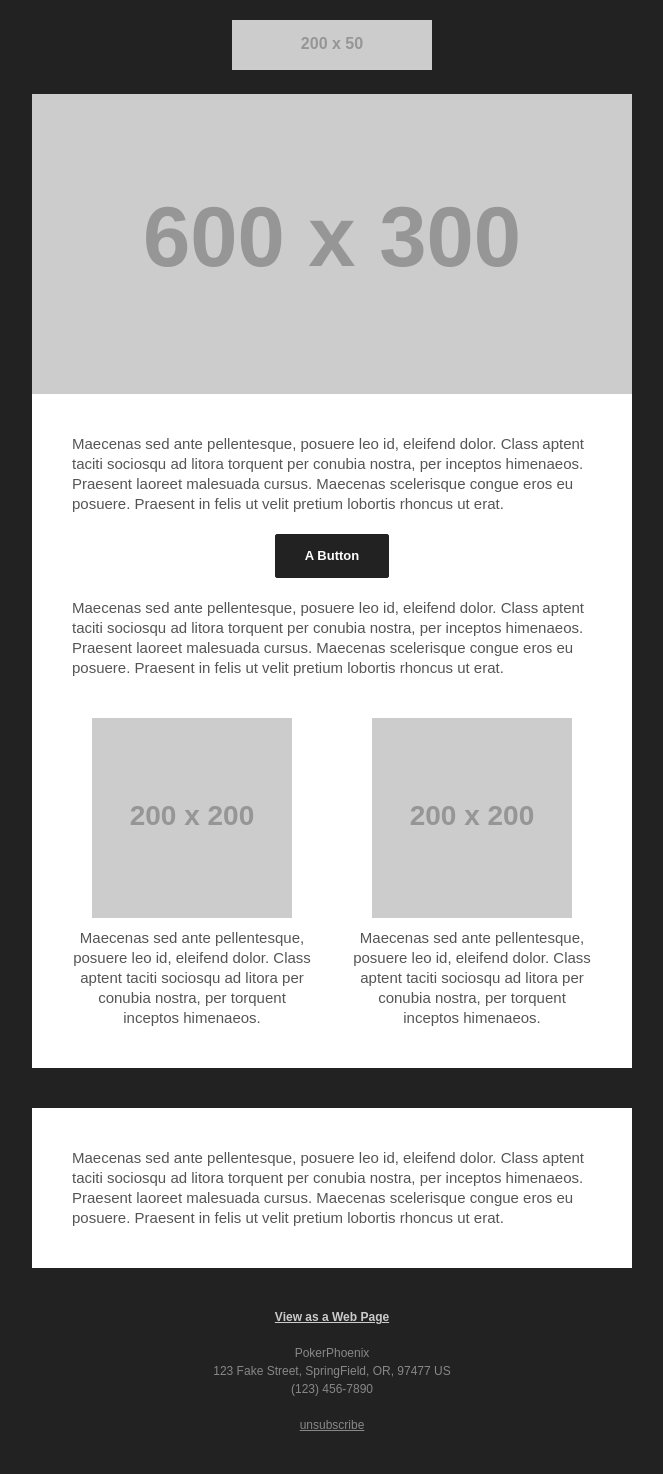
After one commit to logicappsource/phoenix, a PHP site: page /assets/login/email.php in a window 1280 px wide. The commit adds this page. Shown: the whole page, without its empty margins (308-971 px from the left). Run offline with PHP 8.4, Linux system fonts and the light colour scheme; grey boxes labelled with a size stand in for pictures from a placeholder-image service; some libraries are stand-ins or nearby versions.

Commit message:
commit "Email+Forgot PSW"

```diff
--- a/assets/content/pages/login/login.php
+++ b/assets/content/pages/login/login.php
@@ -1,4 +1,3 @@
-
 
 
 <div class="modal-dialog" id="loginmodal">
--- /dev/null
+++ b/assets/login/email.php
@@ -0,0 +1,263 @@
+<!DOCTYPE html>
+<html xmlns="http://www.w3.org/1999/xhtml">
+<head>
+    <meta charset="utf-8"> <!-- utf-8 works for most cases -->
+    <meta name="viewport" content="width=device-width"> <!-- Forcing initial-scale shouldn't be necessary -->
+    <meta http-equiv="X-UA-Compatible" content="IE=edge"> <!-- Use the latest (edge) version of IE rendering engine -->
+    <meta name="x-apple-disable-message-reformatting">  <!-- Disable auto-scale in iOS 10 Mail entirely -->
+    <title></title> <!-- The title tag shows in email notifications, like Android 4.4. -->
+
+    <!-- Web Font / @font-face : BEGIN -->
+	<!-- NOTE: If web fonts are not required, lines 10 - 27 can be safely removed. -->
+
+    <!-- Desktop Outlook chokes on web font references and defaults to Times New Roman, so we force a safe fallback font. -->
+    <!--[if mso]>
+        <style>
+            * {
+                font-family: sans-serif !important;
+            }
+        </style>
+    <![endif]-->
+
+    <!-- All other clients get the webfont reference; some will render the font and others will silently fail to the fallbacks. More on that here: http://stylecampaign.com/blog/2015/02/webfont-support-in-email/ -->
+    <!--[if !mso]><!-->
+        <!-- insert web font reference, eg: <link href='https://fonts.googleapis.com/css?family=Roboto:400,700' rel='stylesheet' type='text/css'> -->
+    <!--<![endif]-->
+
+    <!-- Web Font / @font-face : END -->
+
+      <!-- CSS Reset -->
+    <style>
+
+        /* What it does: Remove spaces around the email design added by some email clients. */
+        /* Beware: It can remove the padding / margin and add a background color to the compose a reply window. */
+        html,
+        body {
+            margin: 0 auto !important;
+            padding: 0 !important;
+            height: 100% !important;
+            width: 100% !important;
+        }
+
+        /* What it does: Stops email clients resizing small text. */
+        * {
+            -ms-text-size-adjust: 100%;
+            -webkit-text-size-adjust: 100%;
+        }
+
+        /* What is does: Centers email on Android 4.4 */
+        div[style*="margin: 16px 0"] {
+            margin:0 !important;
+        }
+
+        /* What it does: Stops Outlook from adding extra spacing to tables. */
+        table,
+        td {
+            mso-table-lspace: 0pt !important;
+            mso-table-rspace: 0pt !important;
+        }
+
+        /* What it does: Fixes webkit padding issue. Fix for Yahoo mail table alignment bug. Applies table-layout to the first 2 tables then removes for anything nested deeper. */
+        table {
+            border-spacing: 0 !important;
+            border-collapse: collapse !important;
+            table-layout: fixed !important;
+            margin: 0 auto !important;
+        }
+        table table table {
+            table-layout: auto;
+        }
+
+        /* What it does: Uses a better rendering method when resizing images in IE. */
+        img {
+            -ms-interpolation-mode:bicubic;
+        }
+
+        /* What it does: A work-around for iOS meddling in triggered links. */
+        .mobile-link--footer a,
+        a[x-apple-data-detectors] {
+            color:inherit !important;
+            text-decoration: underline !important;
+        }
+
+        /* What it does: Prevents underlining the button text in Windows 10 */
+        .button-link {
+            text-decoration: none !important;
+        }
+
+    </style>
+
+    <!-- Progressive Enhancements -->
+    <style>
+
+        /* What it does: Hover styles for buttons */
+        .button-td,
+        .button-a {
+            transition: all 100ms ease-in;
+        }
+        .button-td:hover,
+        .button-a:hover {
+            background: #555555 !important;
+            border-color: #555555 !important;
+        }
+
+    </style>
+
+</head>
+<body width="100%" bgcolor="#222222" style="margin: 0; mso-line-height-rule: exactly;">
+    <center style="width: 100%; background: #222222;">
+
+        <!-- Visually Hidden Preheader Text : BEGIN -->
+        <div style="display:none;font-size:1px;line-height:1px;max-height:0px;max-width:0px;opacity:0;overflow:hidden;mso-hide:all;font-family: sans-serif;">
+            (Optional) This text will appear in the inbox preview, but not the email body.
+        </div>
+        <!-- Visually Hidden Preheader Text : END -->
+
+        <!--
+            Set the email width. Defined in two places:
+            1. max-width for all clients except Desktop Windows Outlook, allowing the email to squish on narrow but never go wider than 600px.
+            2. MSO tags for Desktop Windows Outlook enforce a 600px width.
+        -->
+        <div style="max-width: 600px; margin: auto;">
+            <!--[if mso]>
+            <table role="presentation" cellspacing="0" cellpadding="0" border="0" width="600" align="center">
+            <tr>
+            <td>
+            <![endif]-->
+
+            <!-- Email Header : BEGIN -->
+            <table role="presentation" cellspacing="0" cellpadding="0" border="0" align="center" width="100%" style="max-width: 600px;">
+                <tr>
+                    <td style="padding: 20px 0; text-align: center">
+                        <img src="http://placehold.it/200x50" width="200" height="50" alt="alt_text" border="0" style="height: auto; background: #dddddd; font-family: sans-serif; font-size: 15px; line-height: 20px; color: #555555;">
+                    </td>
+                </tr>
+            </table>
+            <!-- Email Header : END -->
+
+            <!-- Email Body : BEGIN -->
+            <table role="presentation" cellspacing="0" cellpadding="0" border="0" align="center" width="100%" style="max-width: 600px;">
+
+                <!-- Hero Image, Flush : BEGIN -->
+                <tr>
+                    <td bgcolor="#ffffff">
+                        <img src="http://placehold.it/600x300" width="600" height="" alt="alt_text" border="0" align="center" style="width: 100%; max-width: 600px; height: auto; background: #dddddd; font-family: sans-serif; font-size: 15px; line-height: 20px; color: #555555;">
+                    </td>
+                </tr>
+                <!-- Hero Image, Flush : END -->
+
+                <!-- 1 Column Text + Button : BEGIN -->
+                <tr>
+                    <td bgcolor="#ffffff">
+                        <table role="presentation" cellspacing="0" cellpadding="0" border="0" width="100%">
+                            <tr>
+                                <td style="padding: 40px; font-family: sans-serif; font-size: 15px; line-height: 20px; color: #555555;">
+                                    Maecenas sed ante pellentesque, posuere leo id, eleifend dolor. Class aptent taciti sociosqu ad litora torquent per conubia nostra, per inceptos himenaeos. Praesent laoreet malesuada cursus. Maecenas scelerisque congue eros eu posuere. Praesent in felis ut velit pretium lobortis rhoncus ut&nbsp;erat.
+                                    <br><br>
+                                    <!-- Button : Begin -->
+                                    <table role="presentation" cellspacing="0" cellpadding="0" border="0" align="center" style="margin: auto;">
+                                        <tr>
+                                            <td style="border-radius: 3px; background: #222222; text-align: center;" class="button-td">
+                                                <a href="http://www.google.com" style="background: #222222; border: 15px solid #222222; font-family: sans-serif; font-size: 13px; line-height: 1.1; text-align: center; text-decoration: none; display: block; border-radius: 3px; font-weight: bold;" class="button-a">
+                                                    <span style="color:#ffffff;" class="button-link">&nbsp;&nbsp;&nbsp;&nbsp;A Button&nbsp;&nbsp;&nbsp;&nbsp;</span>
+                                                </a>
+                                            </td>
+                                        </tr>
+                                    </table>
+                                    <!-- Button : END -->
+                                    <br>
+                                    Maecenas sed ante pellentesque, posuere leo id, eleifend dolor. Class aptent taciti sociosqu ad litora torquent per conubia nostra, per inceptos himenaeos. Praesent laoreet malesuada cursus. Maecenas scelerisque congue eros eu posuere. Praesent in felis ut velit pretium lobortis rhoncus ut&nbsp;erat.
+                                </td>
+                                </tr>
+                        </table>
+                    </td>
+                </tr>
+                <!-- 1 Column Text + Button : BEGIN -->
+
+                <!-- 2 Even Columns : BEGIN -->
+                <tr>
+                    <td bgcolor="#ffffff" align="center" height="100%" valign="top" width="100%" style="padding-bottom: 40px">
+                        <table role="presentation" border="0" cellpadding="0" cellspacing="0" align="center" width="100%" style="max-width:560px;">
+                            <tr>
+                                <td align="center" valign="top" width="50%">
+                                    <table role="presentation" cellspacing="0" cellpadding="0" border="0" width="100%" style="font-size: 14px;text-align: left;">
+                                        <tr>
+                                            <td style="text-align: center; padding: 0 10px;">
+                                                <img src="http://placehold.it/200" width="200" height="" alt="alt_text" border="0" align="center" style="width: 100%; max-width: 200px; background: #dddddd; font-family: sans-serif; font-size: 15px; line-height: 20px; color: #555555;">
+                                            </td>
+                                        </tr>
+                                        <tr>
+                                            <td style="text-align: center;font-family: sans-serif; font-size: 15px; line-height: 20px; color: #555555; padding: 10px 10px 0;" class="stack-column-center">
+                                                Maecenas sed ante pellentesque, posuere leo id, eleifend dolor. Class aptent taciti sociosqu ad litora per conubia nostra, per torquent inceptos&nbsp;himenaeos.
+                                            </td>
+                                        </tr>
+                                    </table>
+                                </td>
+                                <td align="center" valign="top" width="50%">
+                                    <table role="presentation" cellspacing="0" cellpadding="0" border="0" width="100%" style="font-size: 14px;text-align: left;">
+                                        <tr>
+                                            <td style="text-align: center; padding: 0 10px;">
+                                                <img src="http://placehold.it/200" width="200" height="" alt="alt_text" border="0" align="center" style="width: 100%; max-width: 200px; background: #dddddd; font-family: sans-serif; font-size: 15px; line-height: 20px; color: #555555;">
+                                            </td>
+                                        </tr>
+                                        <tr>
+                                            <td style="text-align: center;font-family: sans-serif; font-size: 15px; line-height: 20px; color: #555555; padding: 10px 10px 0;" class="stack-column-center">
+                                                Maecenas sed ante pellentesque, posuere leo id, eleifend dolor. Class aptent taciti sociosqu ad litora per conubia nostra, per torquent inceptos&nbsp;himenaeos.
+                                            </td>
+                                        </tr>
+                                    </table>
+                                </td>
+                            </tr>
+                        </table>
+                    </td>
+                </tr>
+                <!-- Two Even Columns : END -->
+
+                <!-- Clear Spacer : BEGIN -->
+                <tr>
+                    <td height="40" style="font-size: 0; line-height: 0;">
+                        &nbsp;
+                    </td>
+                </tr>
+                <!-- Clear Spacer : END -->
+
+                <!-- 1 Column Text + Button : BEGIN -->
+                <tr>
+                    <td bgcolor="#ffffff">
+                        <table role="presentation" cellspacing="0" cellpadding="0" border="0" width="100%">
+                            <tr>
+                                <td style="padding: 40px; font-family: sans-serif; font-size: 15px; line-height: 20px; color: #555555;">
+                                    Maecenas sed ante pellentesque, posuere leo id, eleifend dolor. Class aptent taciti sociosqu ad litora torquent per conubia nostra, per inceptos himenaeos. Praesent laoreet malesuada cursus. Maecenas scelerisque congue eros eu posuere. Praesent in felis ut velit pretium lobortis rhoncus ut&nbsp;erat.
+                                </td>
+                                </tr>
+                        </table>
+                    </td>
+                </tr>
+                <!-- 1 Column Text + Button : BEGIN -->
+
+            </table>
+            <!-- Email Body : END -->
+
+            <!-- Email Footer : BEGIN -->
+            <table role="presentation" cellspacing="0" cellpadding="0" border="0" align="center" width="100%" style="max-width: 680px;">
+                <tr>
+                    <td style="padding: 40px 10px;width: 100%;font-size: 12px; font-family: sans-serif; line-height:18px; text-align: center; color: #888888;">
+                        <webversion style="color:#cccccc; text-decoration:underline; font-weight: bold;">View as a Web Page</webversion>
+                        <br><br>
+                        PokerPhoenix <br><span class="mobile-link--footer">123 Fake Street, SpringField, OR, 97477 US</span><br><span class="mobile-link--footer">(123) 456-7890</span>
+                        <br><br>
+                        <unsubscribe style="color:#888888; text-decoration:underline;">unsubscribe</unsubscribe>
+                    </td>
+                </tr>
+            </table>
+            <!-- Email Footer : END -->
+
+            <!--[if mso]>
+            </td>
+            </tr>
+            </table>
+            <![endif]-->
+        </div>
+    </center>
+</body>
+</html>
--- a/assets/template/nav.php
+++ b/assets/template/nav.php
@@ -61,7 +61,7 @@
             <!-- START Right Side Navbar -->
 
             <ul class="nav navbar-nav navbar-right">
-                <li><a href="#">Sign Out<i class="m-l-1 fa-lg fa fa-fw fa-sign-out m-r-1"></i></a></li>
+                <li id="btn-signout"><a href="#">Sign Out<i class="m-l-1 fa-lg fa fa-fw fa-sign-out m-r-1"></i></a></li>
 
             </ul>
             <ul class="nav navbar-nav navbar-right">
```
Also changed, not shown: assets/content/pages/login/forgot-password.php (+0 -18 lines), assets/content/pages/login/register.php (+12 -0 lines), assets/data/user-account.json (+26 -14 lines), assets/javascript/login.js (+28 -9 lines), assets/login/api-add-user.php (added, +30 -0 lines), assets/login/forgot-password.php (added, +57 -0 lines), 3 other files.
